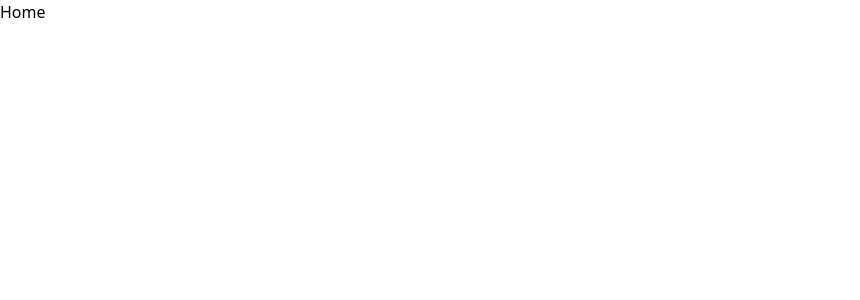
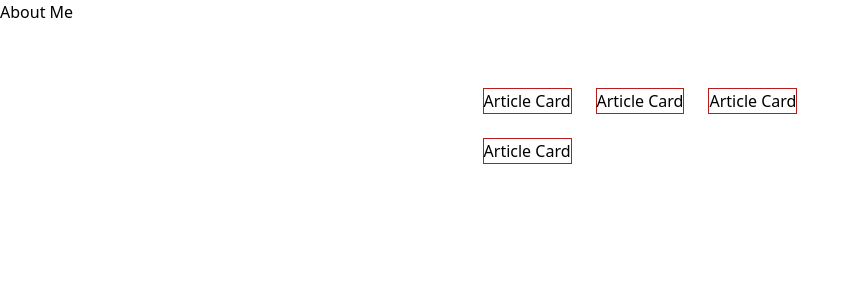
Before and after one commit to platzi/curso-nuxt2, a Nuxt app: page / in a window 1280 px wide. Shown: the top 300 px of the page, without its empty margins (0-860 px from the left). Built offline with nearby package versions, Linux system fonts and the light colour scheme.

Commit message:
Add index components

```diff
--- /dev/null
+++ b/components/AboutMe.vue
@@ -0,0 +1,3 @@
+<template>
+  <div class="about-me">About Me</div>
+</template>
--- /dev/null
+++ b/components/ArticleCard.vue
@@ -0,0 +1,11 @@
+<template>
+  <div class="article-card">
+    Article Card
+  </div>
+</template>
+
+<style lang="scss">
+.article-card {
+  @apply border border-red-700;
+}
+</style>
--- a/pages/index.vue
+++ b/pages/index.vue
@@ -1,10 +1,25 @@
 <template>
-  <p>Home</p>
+  <div class="container">
+    <AboutMe />
+    <div class="content">
+      <main>
+        <ArticleCard
+          v-for="article in articles"
+          :key="article.slug"
+        />
+      </main>
+    </div>
+  </div>
 </template>
 
 <script>
 export default {
-  name: 'IndexPage',
+    name: "IndexPage",
+    data() {
+      return {
+        articles: [1,2,3,4]
+      };
+    },
 }
 </script>
 
```
